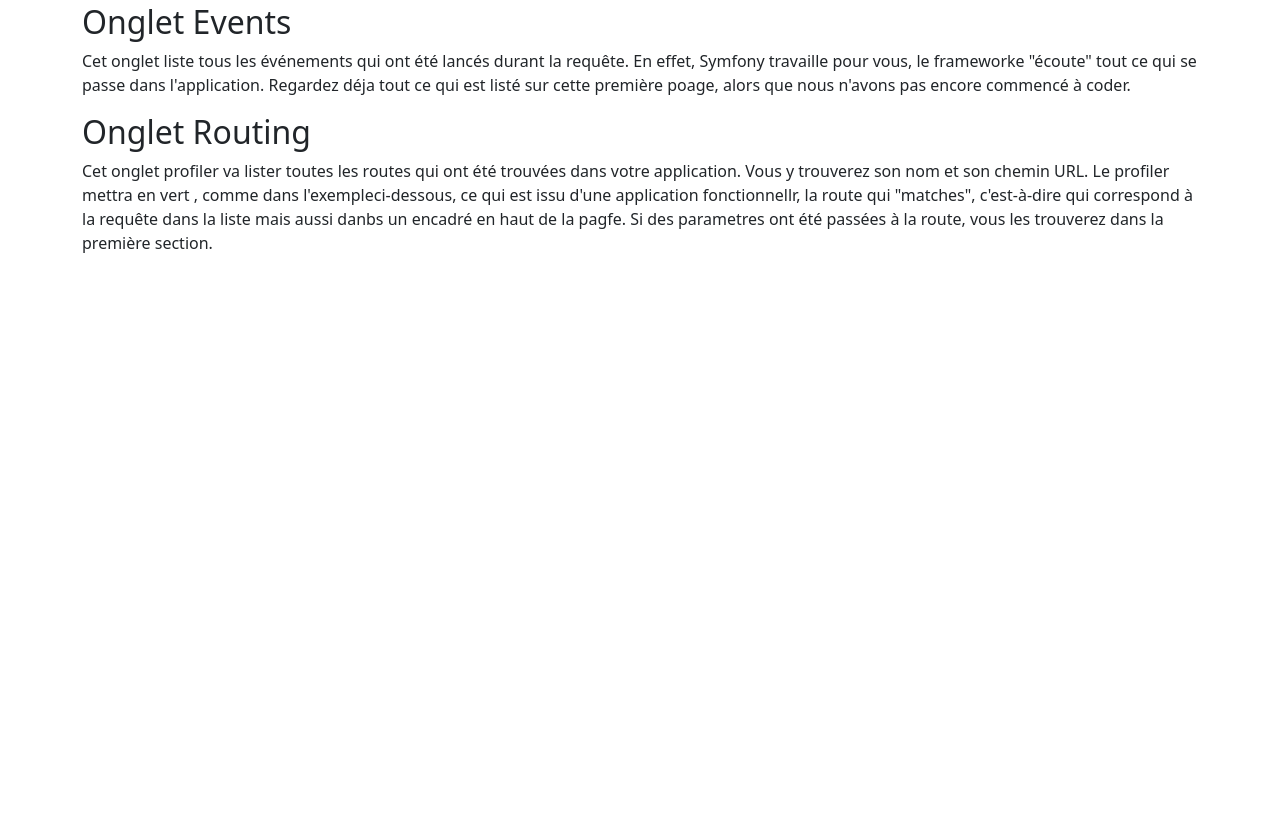
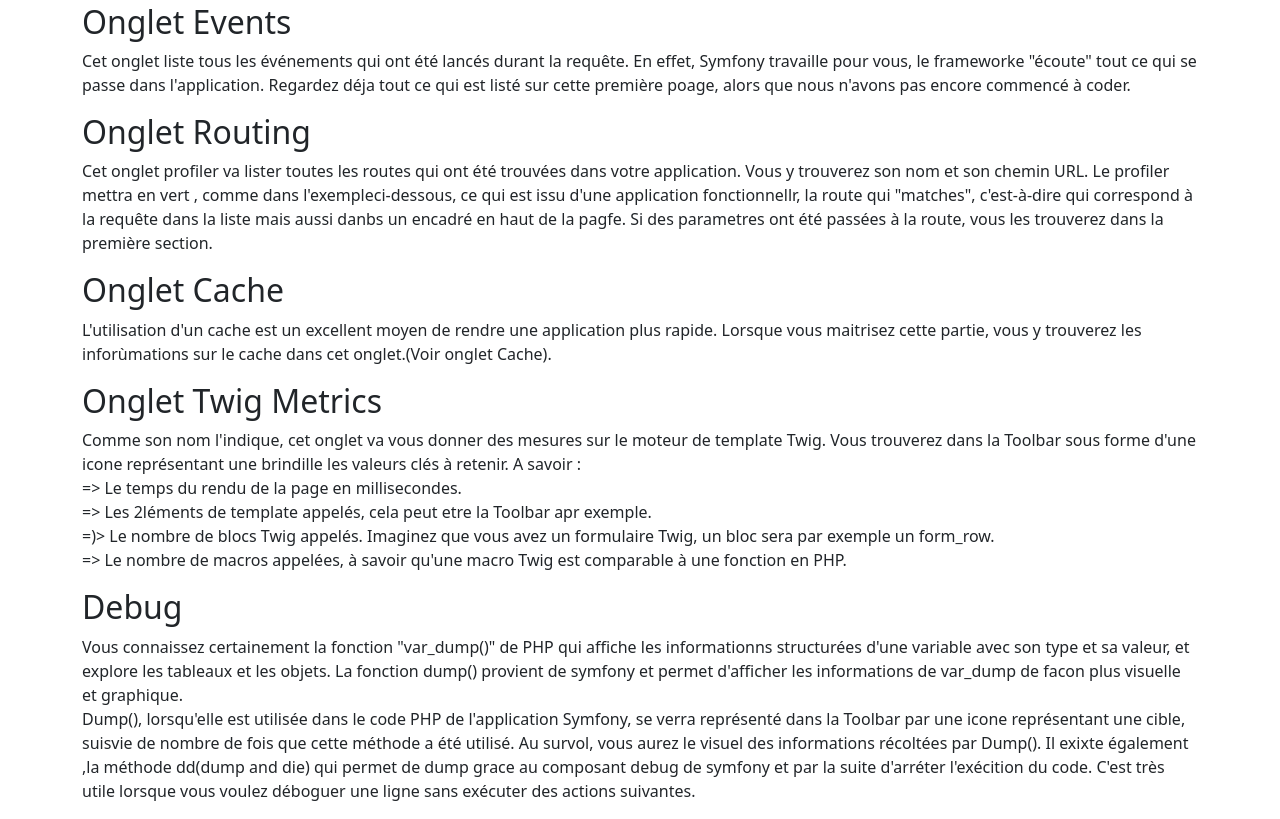
Before and after one commit to akkramm00/Profiler-de-symfony, a plain HTML site: page Onglets.html in a window 1280 px wide. Shown: the part 879-1698 px from the top of the page. Before the commit the page ends 1150 px from the top, so only its background shows below. Drawn offline with Linux system fonts and the light colour scheme.

Commit message:
add onglet Debug

```diff
--- a/Onglets.html
+++ b/Onglets.html
@@ -56,9 +56,26 @@
         <h2>Onglet Routing</h2>
         <p>
         Cet onglet profiler va lister toutes les routes qui ont été trouvées dans votre application. Vous y trouverez son nom et son chemin URL. Le profiler mettra en vert , comme dans l'exempleci-dessous, ce qui est issu d'une application fonctionnellr, la route qui "matches", c'est-à-dire qui correspond à la requête dans la liste mais aussi danbs un encadré en haut de la pagfe. Si des parametres ont été passées à la route, vous les trouverez dans la première section.
+        </p>
+        <h2>Onglet Cache</h2>
+      <p>
+        L'utilisation d'un cache est un excellent moyen de rendre une application plus rapide. Lorsque vous maitrisez cette partie, vous y trouverez les inforùmations sur le cache dans cet onglet.(Voir onglet Cache).
+      </p>
 
+        <h2>Onglet Twig Metrics</h2>
+        <p>
+          Comme son nom l'indique, cet onglet va vous donner des mesures sur le moteur de template Twig. Vous trouverez dans la Toolbar sous forme d'une icone représentant une brindille les valeurs clés à retenir. A savoir :
+          <br>
+          => Le temps du rendu de la page en millisecondes. <br>
+          => Les 2léments de template appelés, cela peut etre la Toolbar apr exemple. <br>
+          =)> Le nombre de blocs Twig appelés. Imaginez que vous avez un formulaire Twig, un bloc sera par exemple un form_row. <br>
+          => Le nombre de macros appelées, à savoir qu'une macro Twig est comparable à une fonction en PHP. <br>
         </p>
-
+        <h2>Debug</h2>
+        <p>
+          Vous connaissez certainement la fonction "var_dump()" de PHP qui affiche les informationns structurées d'une variable avec son type et sa valeur, et explore les tableaux et les objets. La fonction dump() provient de symfony et permet d'afficher les informations de var_dump de facon plus visuelle et graphique. <br>
+          Dump(), lorsqu'elle est utilisée dans le code PHP de l'application Symfony, se verra représenté dans la Toolbar par une icone représentant une cible, suisvie de nombre de fois que cette méthode a été utilisé. Au survol, vous aurez le visuel des informations récoltées par Dump(). Il exixte également ,la méthode dd(dump and die) qui permet de dump grace au composant debug de symfony et par la suite d'arréter l'exécition du code. C'est très utile lorsque vous voulez déboguer une ligne sans exécuter des actions suivantes.
+        </p>
        </div>
     </div>
   </main>
```
